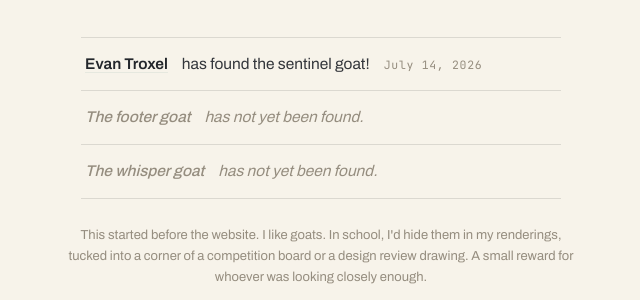
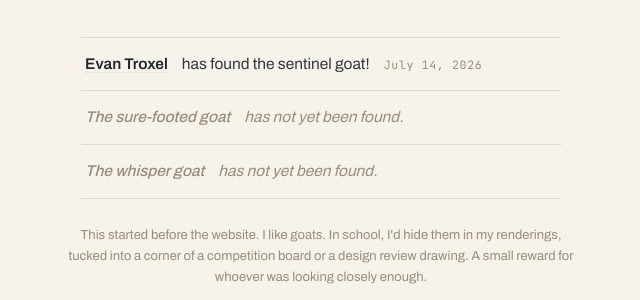
Before and after one commit to archikaos/archikaos, a Jekyll site: the page goatherd/index.html, which Jekyll copies as it is, in a window 1280 px wide. Shown: the part 417-717 px from the top of the page, without its empty margins (319-959 px from the left). Built offline with Jekyll 4.4.1, drawn with Linux system fonts in a browser that asks for light colours.

Commit message:
Herder board: rename the footer goat to the sure-footed goat

```diff
--- a/goatherd/index.html
+++ b/goatherd/index.html
@@ -76,7 +76,7 @@
   <p>Three goats live wild on this site today, and one has been found. Every goat found sends a real goat to a family who needs one, through <a href="https://www.heifer.org/gift-catalog" target="_blank" rel="noopener">Heifer International</a>, in the herder's name.</p>
   <ol class="register">
     <li><span class="who"><a href="https://www.linkedin.com/in/evantroxel/" target="_blank" rel="noopener">Evan Troxel</a></span> has found the sentinel goat! <span class="date">July 14, 2026</span></li>
-    <li class="open"><span class="who">The footer goat</span> has not yet been found.</li>
+    <li class="open"><span class="who">The sure-footed goat</span> has not yet been found.</li>
     <li class="open"><span class="who">The whisper goat</span> has not yet been found.</li>
   </ol>
   <p class="note">This started before the website. I like goats. In school, I'd hide them in my renderings, tucked into a corner of a competition board or a design review drawing. A small reward for whoever was looking closely enough.</p>
```
